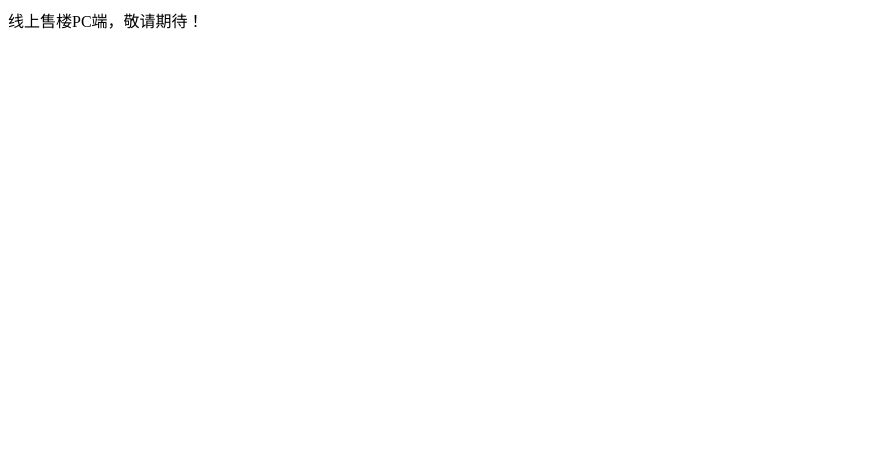
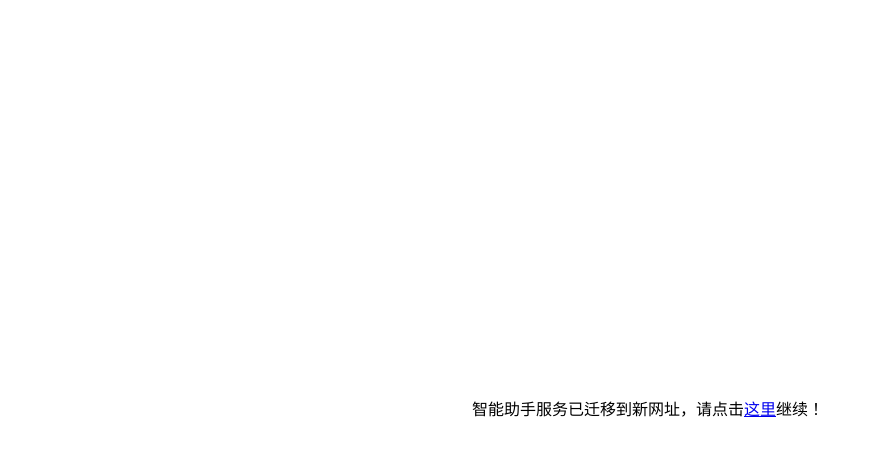
Before and after one commit to laughsky/www, a plain HTML site: page index.html in a window 1280 px wide. Shown: the whole page, without its empty margins (0-871 px from the left). Drawn offline with Linux system fonts and the light colour scheme.

Commit message:
Update index.html

```diff
--- a/index.html
+++ b/index.html
@@ -1,15 +1,31 @@
 <!DOCTYPE html>
-<html lang="en">
+<html>
 
 <head>
     <meta charset="UTF-8">
     <meta http-equiv="X-UA-Compatible" content="IE=edge">
     <meta name="viewport" content="width=device-width, initial-scale=1.0">
-    <title>线上售楼PC端</title>
+    <title>智能助手</title>
+    <style>
+        html, body {
+            height: 100%;
+            width: 100%;
+        }
+        .container {
+            display: flex;
+            justify-content: center;
+            align-items: center;
+            height: 100vh;
+        }
+    </style>
 </head>
 
 <body>
-	线上售楼PC端，敬请期待！
+    <div class="container">
+        <div>
+            智能助手服务已迁移到新网址，请点击<a href="https://laughsky.idea-group.cn">这里</a>继续！
+        </div>
+    </div>
 </body>
 
 </html>
```
